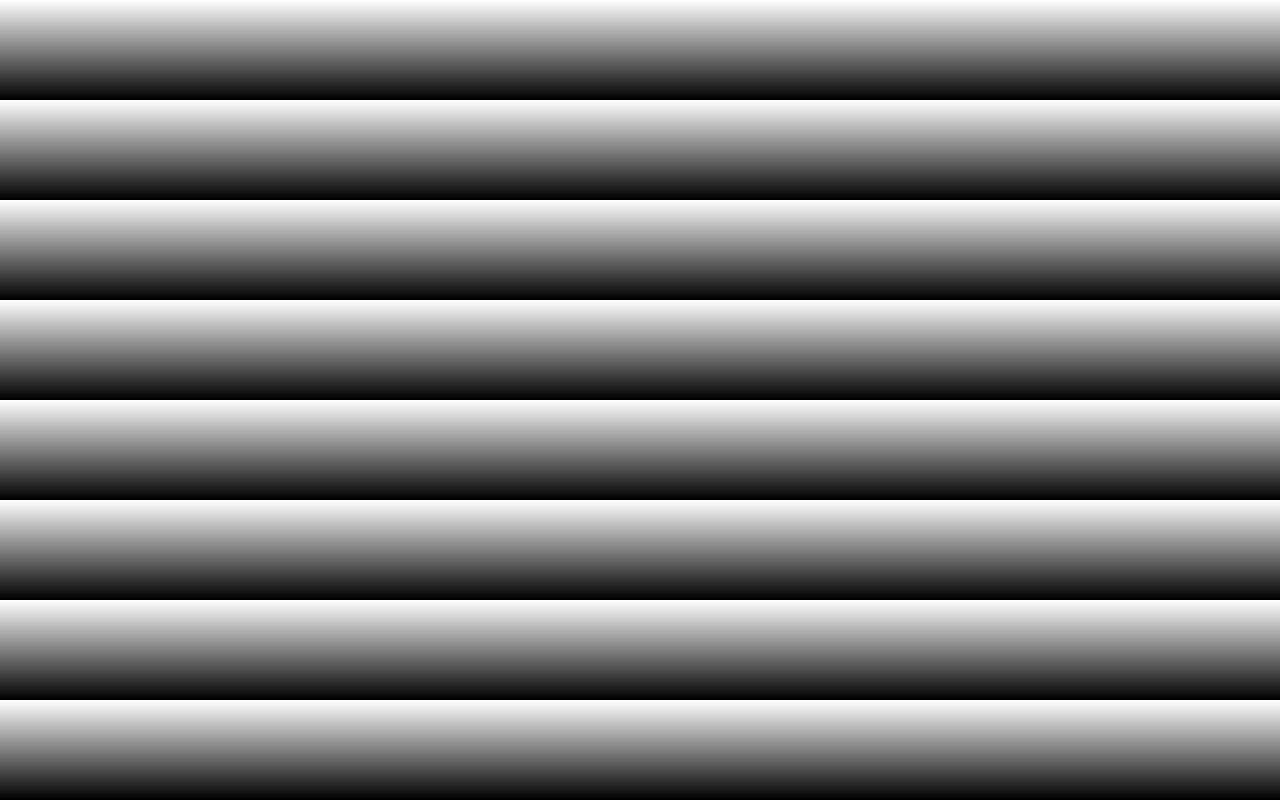
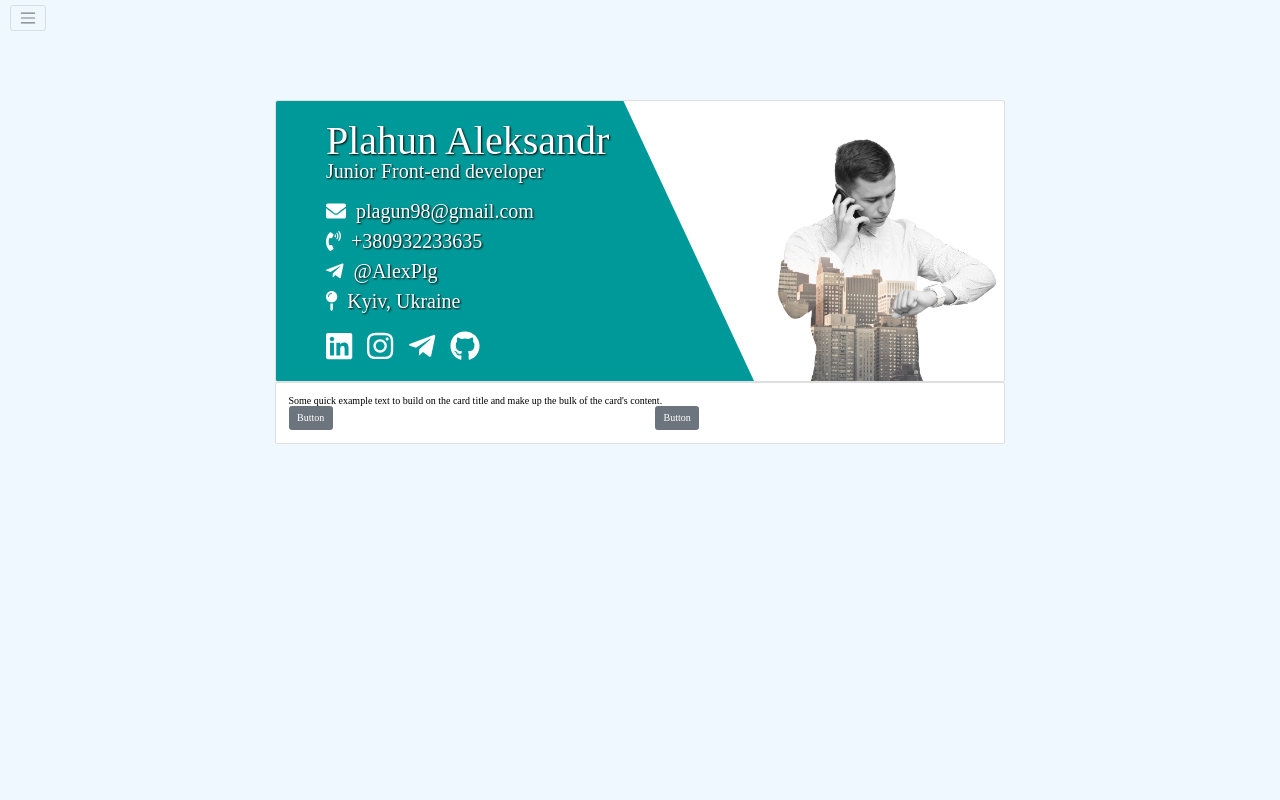
Before and after one commit to plagun98/react-CV, a React (Create React App) app: page / in a window 1280 px wide. Built offline with nearby package versions, Linux system fonts and the light colour scheme.

Commit message:
Navbar and MainInfo

```diff
--- a/src/App.js
+++ b/src/App.js
@@ -1,10 +1,18 @@
 import React from 'react';
-import './styles/App.scss';
+import NavbarMenu from './components/NavbarMenu';
+import MainInfo from './components/MainInfo';
+import TextInfo from './components/TextInfo';
 
 const App = () => {
 
   return (
     <div>
+      <NavbarMenu/>
+      <div className="container">
+        <MainInfo/>
+        <TextInfo/>
+      </div>
+
     </div>
   );
 }
--- /dev/null
+++ b/src/components/MainInfo.js
@@ -0,0 +1,45 @@
+import React from 'react';
+import { FontAwesomeIcon } from '@fortawesome/react-fontawesome';
+import { faPhoneVolume, faEnvelope, faMapPin } from '@fortawesome/free-solid-svg-icons'
+import { faTelegramPlane, faLinkedin, faInstagram, faGithub } from '@fortawesome/free-brands-svg-icons';
+import {
+  Card, CardImg, CardBody, Row, Col
+} from 'reactstrap';
+
+const MainInfo = (props) => {
+  return (
+    <div id="main-info">
+        <Row>
+            <Col lg={{size: 8, offset: 2}} md={{size: 12, offset: 0}}>
+            <Card>
+                <Row className="no-gutters">
+                    <Col md="8">
+                        <CardBody className="main-info-body">
+                            <h2 className="main-info__title">Plahun Aleksandr</h2>
+                            <h3 className="main-info__text">Junior Front-end developer</h3>
+                            <ul className="main-info__list">
+                                <li className="main-info__text"><FontAwesomeIcon icon={faEnvelope}/>plagun98@gmail.com</li>
+                                <li className="main-info__text"><FontAwesomeIcon icon={faPhoneVolume}/>+380932233635</li>
+                                <li className="main-info__text"><FontAwesomeIcon icon={faTelegramPlane}/>@AlexPlg</li>
+                                <li className="main-info__text"><FontAwesomeIcon icon={faMapPin}/>Kyiv, Ukraine</li>
+                            </ul>
+                            <Row className="social-links">
+                                <a href="https://www.linkedin.com/in/александр-плагун-a021a7170/" target="_blank"><FontAwesomeIcon icon={faLinkedin}/></a>
+                                <a href="https://www.instagram.com/alexandr_plagun/" target="_blank"><FontAwesomeIcon icon={faInstagram}/></a>
+                                <a href="https://t.me/AlexPlg" target="_blank"><FontAwesomeIcon icon={faTelegramPlane}/></a>
+                                <a href="https://github.com/plagun98" target="_blank"><FontAwesomeIcon icon={faGithub}/></a>
+                            </Row>
+                        </CardBody>
+                    </Col>
+                    <Col className="right-side" md="4">
+                        <CardImg src={require("../img/profile.jpg")} alt="Card image cap" />
+                    </Col>
+                </Row>
+            </Card>
+            </Col>
+        </Row>
+    </div>
+  );
+};
+
+export default MainInfo;
--- /dev/null
+++ b/src/components/NavbarMenu.js
@@ -0,0 +1,37 @@
+import React, { useState } from 'react';
+import { Collapse, Navbar, NavbarToggler, Nav, NavItem, NavLink } from 'reactstrap';
+
+const NavbarMenu = (props) => {
+  const [collapsed, setCollapsed] = useState(true);
+
+  const toggleNavbar = () => setCollapsed(!collapsed);
+
+  return (
+    <div id="home">
+      <Navbar color="faded" light>
+        <NavbarToggler onClick={toggleNavbar} className="mr-2" />
+        <Collapse isOpen={!collapsed} navbar>
+          <Nav navbar>
+            <NavItem>
+              <NavLink href="#home">Home</NavLink>
+            </NavItem>
+            <NavItem>
+              <NavLink href="#education">Education</NavLink>
+            </NavItem>
+            <NavItem>
+              <NavLink href="#portfolio">Portfolio</NavLink>
+            </NavItem>
+            <NavItem>
+              <NavLink href="#interests">Interests</NavLink>
+            </NavItem>
+            <NavItem>
+              <NavLink href="#contacts">Contact me</NavLink>
+            </NavItem>
+          </Nav>
+        </Collapse>
+      </Navbar>
+    </div>
+  );
+}
+
+export default NavbarMenu;
--- /dev/null
+++ b/src/components/TextInfo.js
@@ -0,0 +1,27 @@
+import React from 'react';
+import {
+  Card, CardBody, CardText, Button, Row, Col
+} from 'reactstrap';
+
+const TextInfo = (props) => {
+  return (
+    <div>
+        <Row>
+            <Col lg={{size: 8, offset: 2}} md={{size: 12, offset: 0}}>
+                <Card>
+                    <CardBody>
+                        <CardText>Some quick example text to build on the card title and make up the bulk of the card's content.</CardText>
+                        <Row>
+                            <Col><Button>Button</Button></Col>
+                            <Col><Button>Button</Button></Col>
+                        </Row>
+                    </CardBody>
+                </Card>
+            </Col>
+        </Row>
+
+    </div>
+  );
+};
+
+export default TextInfo;
--- a/src/index.js
+++ b/src/index.js
@@ -1,7 +1,10 @@
 import React from 'react';
 import ReactDOM from 'react-dom';
+import 'bootstrap/dist/css/bootstrap.min.css';
 import './styles/index.scss';
+import './styles/App.scss';
 import App from './App';
+
 import * as serviceWorker from './serviceWorker';
 
 ReactDOM.render(<App />, document.getElementById('root'));
--- /dev/null
+++ b/src/styles/App.css
@@ -0,0 +1,53 @@
+body {
+  background: aliceblue; }
+
+#home {
+  font-size: 2rem;
+  position: fixed;
+  top: 0;
+  left: 0; }
+
+#main-info {
+  margin-top: 10rem; }
+
+.main-info__title {
+  font-size: 4rem; }
+
+.main-info__text {
+  font-size: 2rem; }
+
+.main-info__list {
+  padding: 1.5rem 0; }
+
+.main-info__list li {
+  line-height: 3rem; }
+
+.main-info__list li * {
+  margin-right: 10px; }
+
+.main-info-body {
+  padding: 2rem 5rem;
+  background: #009999;
+  height: 100%;
+  color: #fff;
+  text-shadow: 1px 1px 2px black; }
+
+.card {
+  overflow: hidden; }
+
+.right-side {
+  transform: skewX(25deg);
+  background: #fff;
+  margin-left: -10%;
+  position: relative;
+  margin-bottom: -1px; }
+
+.right-side img {
+  position: absolute;
+  right: -28%;
+  bottom: 0;
+  transform: skewX(-25deg); }
+
+.social-links svg {
+  font-size: 3rem;
+  margin-left: 1.5rem; }
--- a/src/styles/App.scss
+++ b/src/styles/App.scss
@@ -1,4 +1,65 @@
 body{
-    height: 100px;
-    background: linear-gradient(to bottom, white, black);
+    background: aliceblue;
 }
+
+#home{
+    font-size: 2rem;
+    position: fixed;
+    top: 0;
+    left: 0;
+}
+
+#main-info{
+    margin-top: 10rem;
+}
+
+.main-info{
+    &__title{
+        font-size: 4rem;
+    }
+    &__text{
+        font-size: 2rem
+    }
+    &__list{
+        padding: 1.5rem 0;
+        li{
+            line-height: 3rem;
+            *{
+                margin-right: 10px;
+            }
+        }
+    }
+}
+
+.main-info-body{
+    padding: 2rem 5rem;
+    background: #009999;
+    height: 100%;
+    color: #fff;
+    text-shadow: 1px 1px 2px black;
+}
+
+.card{
+    overflow: hidden;
+}
+
+.right-side{
+    transform: skewX(25deg);
+    background: #fff;
+    margin-left: -10%;
+    position: relative;
+    margin-bottom: -1px;
+    img{
+        position: absolute;
+        right: -28%;
+        bottom: 0;
+        transform: skewX(-25deg);
+    }
+}
+
+.social-links{
+    svg{
+        font-size: 3rem;
+        margin-left: 1.5rem;
+    }
+}
--- /dev/null
+++ b/src/styles/index.css
@@ -0,0 +1,53 @@
+body {
+  margin: 0;
+  font-family: -apple-system, BlinkMacSystemFont, "Segoe UI", "Roboto", "Oxygen", "Ubuntu", "Cantarell", "Fira Sans", "Droid Sans", "Helvetica Neue", sans-serif; }
+
+code {
+  font-family: source-code-pro, Menlo, Monaco, Consolas, "Courier New", monospace; }
+
+html, body, div, span, applet, object, iframe,
+h1, h2, h3, h4, h5, h6, p, blockquote, pre,
+a, abbr, acronym, address, big, cite, code,
+del, dfn, em, img, ins, kbd, q, s, samp,
+small, strike, strong, sub, sup, tt, var,
+b, u, i, center,
+dl, dt, dd, ol, ul, li,
+fieldset, form, label, legend,
+table, caption, tbody, tfoot, thead, tr, th, td,
+article, aside, canvas, details, embed,
+figure, figcaption, footer, header, hgroup,
+menu, nav, output, ruby, section, summary,
+time, mark, audio, video {
+  margin: 0;
+  padding: 0;
+  border: 0;
+  font-size: 100%;
+  font: inherit;
+  color: inherit;
+  vertical-align: baseline; }
+
+/* HTML5 display-role reset for older browsers */
+article, aside, details, figcaption, figure,
+footer, header, hgroup, menu, nav, section {
+  display: block; }
+
+body {
+  line-height: 1; }
+
+ol, ul {
+  list-style: none; }
+
+blockquote, q {
+  quotes: none; }
+
+blockquote:before, blockquote:after,
+q:before, q:after {
+  content: '';
+  content: none; }
+
+table {
+  border-collapse: collapse;
+  border-spacing: 0; }
+
+html {
+  font-size: 10px; }
--- a/src/styles/index.scss
+++ b/src/styles/index.scss
@@ -9,3 +9,51 @@ code {
   font-family: source-code-pro, Menlo, Monaco, Consolas, "Courier New",
     monospace;
 }
+
+html, body, div, span, applet, object, iframe,
+h1, h2, h3, h4, h5, h6, p, blockquote, pre,
+a, abbr, acronym, address, big, cite, code,
+del, dfn, em, img, ins, kbd, q, s, samp,
+small, strike, strong, sub, sup, tt, var,
+b, u, i, center,
+dl, dt, dd, ol, ul, li,
+fieldset, form, label, legend,
+table, caption, tbody, tfoot, thead, tr, th, td,
+article, aside, canvas, details, embed,
+figure, figcaption, footer, header, hgroup,
+menu, nav, output, ruby, section, summary,
+time, mark, audio, video {
+	margin: 0;
+	padding: 0;
+	border: 0;
+	font-size: 100%;
+	font: inherit;
+	color: inherit;
+	vertical-align: baseline;
+}
+/* HTML5 display-role reset for older browsers */
+article, aside, details, figcaption, figure,
+footer, header, hgroup, menu, nav, section {
+	display: block;
+}
+body {
+	line-height: 1;
+}
+ol, ul {
+	list-style: none;
+}
+blockquote, q {
+	quotes: none;
+}
+blockquote:before, blockquote:after,
+q:before, q:after {
+	content: '';
+	content: none;
+}
+table {
+	border-collapse: collapse;
+	border-spacing: 0;
+}
+html{
+	font-size: 10px;
+}
```
Also changed, not shown: package.json (+12 -2 lines), src/img/profile.jpg (added), 1 other file (tests, documents, lock files or other folders).
